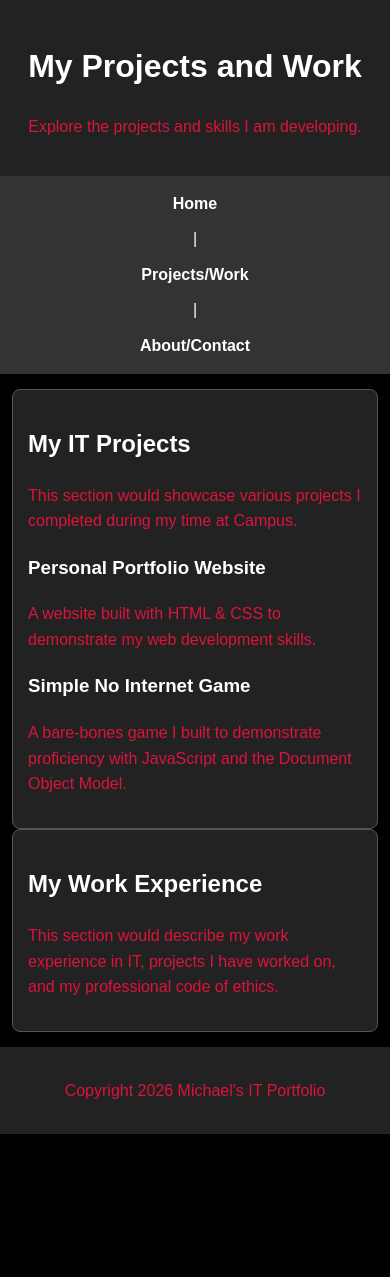
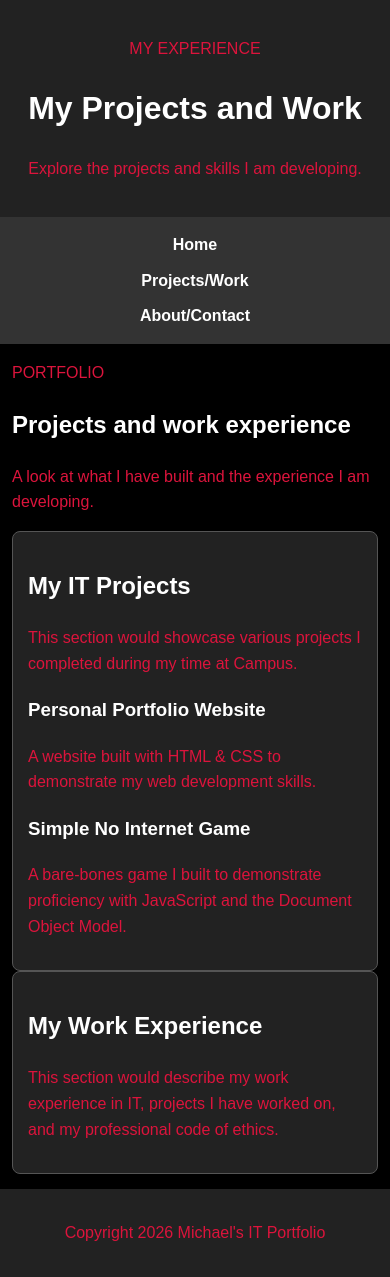
Before and after one commit to mikemorelli126/Morelli_ITWEBSITE_2026_With_CSS, a plain HTML site: page projects.html in a window 390 px wide. Before the commit the page ends 1134 px from the top, so only its background shows below. Drawn offline with Linux system fonts and the light colour scheme.

Commit message:
Build responsive portfolio styling and page layouts

```diff
--- a/projects.html
+++ b/projects.html
@@ -1,49 +1,51 @@
-
 <!DOCTYPE html>
 <html lang="en">
 <head>
     <meta charset="UTF-8">
+    <meta name="viewport" content="width=device-width, initial-scale=1.0">
+    <meta name="description" content="Explore Michael's information technology projects and work experience.">
     <title>Projects/Work | Michael's IT Portfolio</title>
+    <link rel="preconnect" href="https://fonts.googleapis.com">
+    <link rel="preconnect" href="https://fonts.gstatic.com" crossorigin>
+    <link href="https://fonts.googleapis.com/css2?family=Poppins:wght@400;500;600;700&family=Roboto:wght@400;500&display=swap" rel="stylesheet">
     <link rel="stylesheet" href="styles.css">
 </head>
 <body>
-
-    <header>
+    <header class="site-header">
+        <div class="header-inner">
+            <p class="eyebrow">MY EXPERIENCE</p>
             <h1>My Projects and Work</h1>
-        <p id="banner-description2">Explore the projects and skills I am developing.</p>
+            <p id="banner-description2" class="banner-description">Explore the projects and skills I am developing.</p>
+        </div>
     </header>
-
-    <nav>
-        <a href="index.html">Home</a> |
-        <a href="projects.html">Projects/Work</a> |
+    <nav class="site-nav" aria-label="Main navigation">
+        <a href="index.html">Home</a>
+        <a href="projects.html" aria-current="page">Projects/Work</a>
         <a href="about.html">About/Contact</a>
     </nav>
-<div class="white-text">
-    <main>
-        <section>
+    <main class="page-content">
+        <div class="page-intro">
+            <p class="eyebrow">PORTFOLIO</p>
+            <h2>Projects and work experience</h2>
+            <p>A look at what I have built and the experience I am developing.</p>
+        </div>
+        <div class="content-grid">
+            <section class="content-card">
                 <h2>My IT Projects</h2>
-            <p>This section would showcase various projects I completed
-            during my time at Campus.</p>
-
+                <p>This section would showcase various projects I completed during my time at Campus.</p>
                 <h3>Personal Portfolio Website</h3>
-            <p>A website built with HTML & CSS to demonstrate
-            my web development skills.</p>
-
+                <p>A website built with HTML &amp; CSS to demonstrate my web development skills.</p>
                 <h3>Simple No Internet Game</h3>
                 <p>A bare-bones game I built to demonstrate proficiency with JavaScript and the Document Object Model.</p>
             </section>
-
-        <section>
+            <section class="content-card">
                 <h2>My Work Experience</h2>
-            <p>This section would describe my work experience in IT,
-            projects I have worked on, and my professional code of ethics.</p>
+                <p>This section would describe my work experience in IT, projects I have worked on, and my professional code of ethics.</p>
             </section>
+        </div>
     </main>
-</div>
-
-    <footer>
+    <footer class="site-footer">
         <p>Copyright 2026 Michael's IT Portfolio</p>
     </footer>
-
 </body>
 </html>
```
Lines whose indentation alone changed are shown as unchanged.
